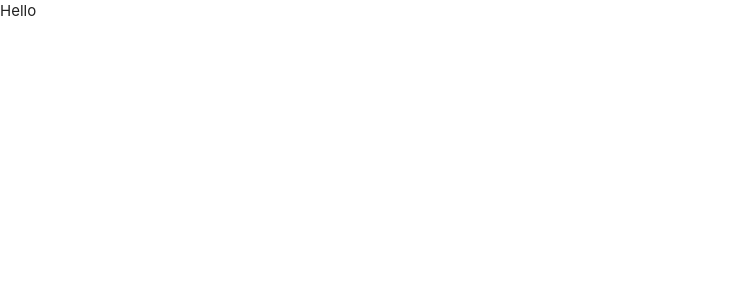
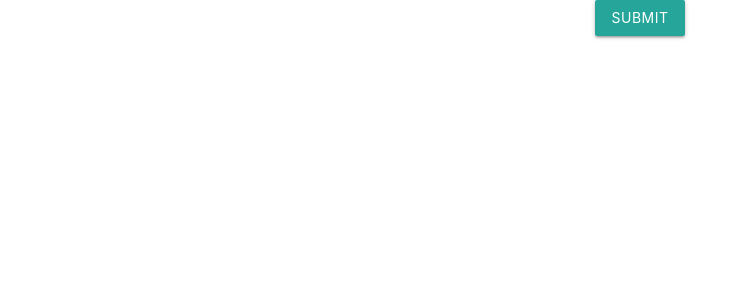
Before and after one commit to akshayjadhav4/FormikControls, a React (Create React App) app: page / in a window 1280 px wide. Shown: the top 300 px of the page, without its empty margins (0-749 px from the left). Built offline with nearby package versions, Linux system fonts and the light colour scheme.

Commit message:
FormikContaier added

```diff
--- a/src/App.js
+++ b/src/App.js
@@ -1,10 +1,10 @@
-import React from 'react';
-
+import React from "react";
+import FormikContaier from "./components/FormikContaier";
 
 function App() {
   return (
-    <div className="App">
-      Hello
+    <div className="container center">
+      <FormikContaier />
     </div>
   );
 }
```
